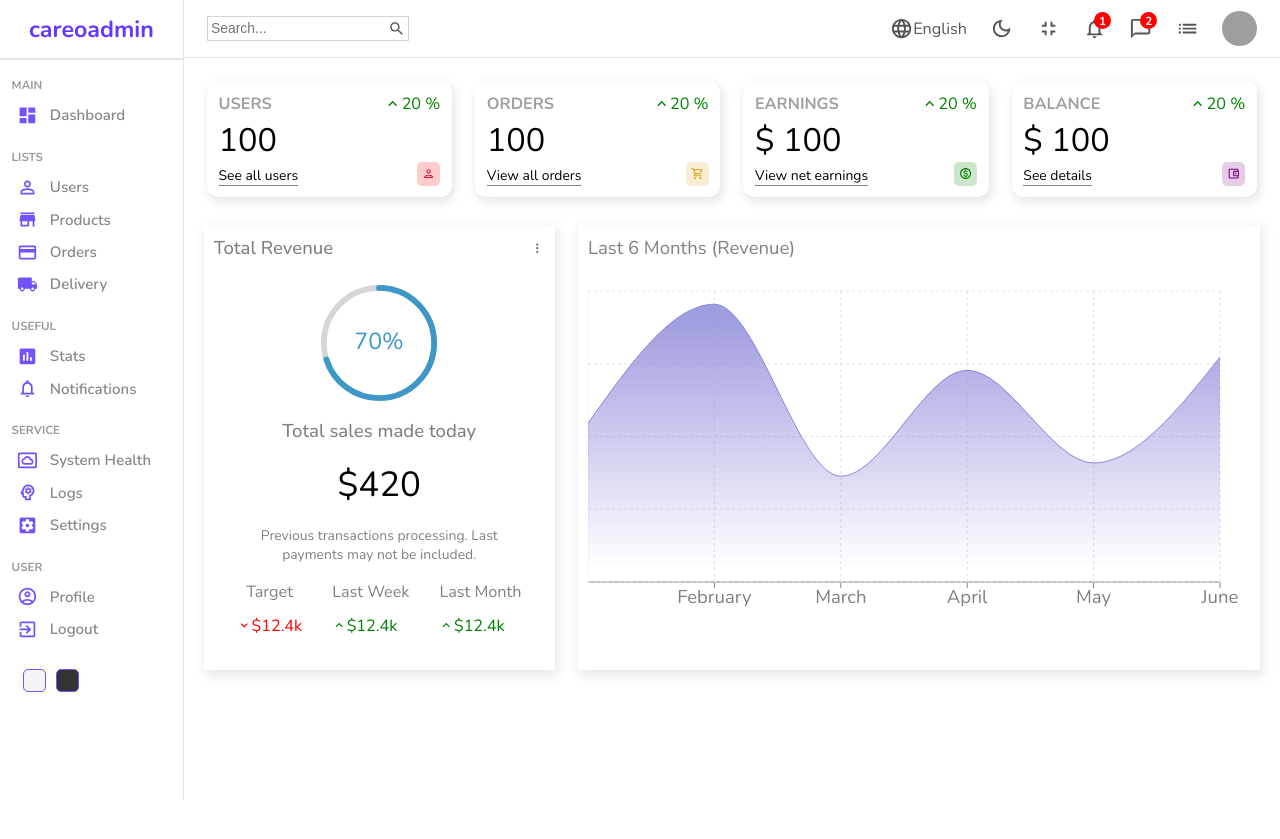
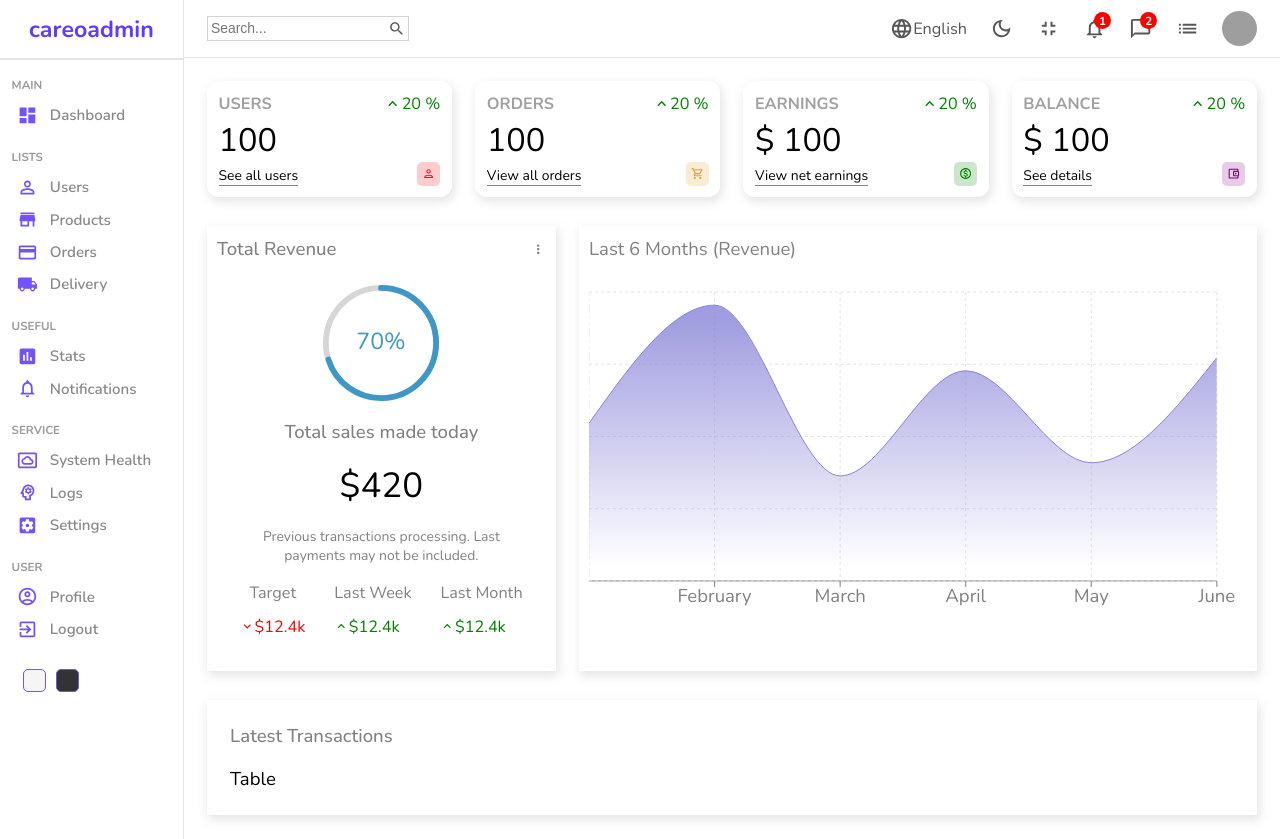
Before and after one commit to nasim67reja/careocity-dashboard, a React (Create React App) app: page / in a window 1280 px wide. Before the commit the page ends 800 px from the top, so only its background shows below. Built offline with nearby package versions, Linux system fonts and the light colour scheme; grey boxes are pictures that could not be loaded.

Commit message:
Small Update

```diff
--- /dev/null
+++ b/src/components/table/Table.js
@@ -0,0 +1,8 @@
+import React from "react";
+import "./table.scss";
+
+const Table = () => {
+  return <div className="table">Table</div>;
+};
+
+export default Table;
--- a/src/pages/home/Home.js
+++ b/src/pages/home/Home.js
@@ -3,6 +3,7 @@
 import Featured from "../../components/featured/Featured";
 import Navbar from "../../components/navbar/Navbar";
 import Sidebar from "../../components/sidebar/Sidebar";
+import Table from "../../components/table/Table";
 import Widget from "../../components/widget/Widget";
 import "./home.scss";
 
@@ -22,6 +23,10 @@
           <Featured />
           <Chart title="Last 6 Months (Revenue)" aspect={2 / 1} />
         </div>
+        <div className="listContainer">
+          <div className="listTitle">Latest Transactions</div>
+          <Table />
+        </div>
       </div>
     </div>
   );
--- a/src/pages/home/home.scss
+++ b/src/pages/home/home.scss
@@ -9,7 +9,19 @@
       gap: 2rem;
     }
     .charts {
-      padding: 5px 20px;
+      padding: 0.5rem 2rem;
+    }
+    .listContainer {
+      -webkit-box-shadow: 2px 4px 10px 1px rgba(0, 0, 0, 0.47);
+      box-shadow: 2px 4px 10px 1px rgba(201, 201, 201, 0.47);
+      padding: 2rem;
+      margin: 2rem;
+
+      .listTitle {
+        font-weight: 500;
+        color: gray;
+        margin-bottom: 1.5rem;
+      }
     }
   }
 }
```
Also changed, not shown: src/components/table/table.scss (added), 1 other file (tests, documents, lock files or other folders).
